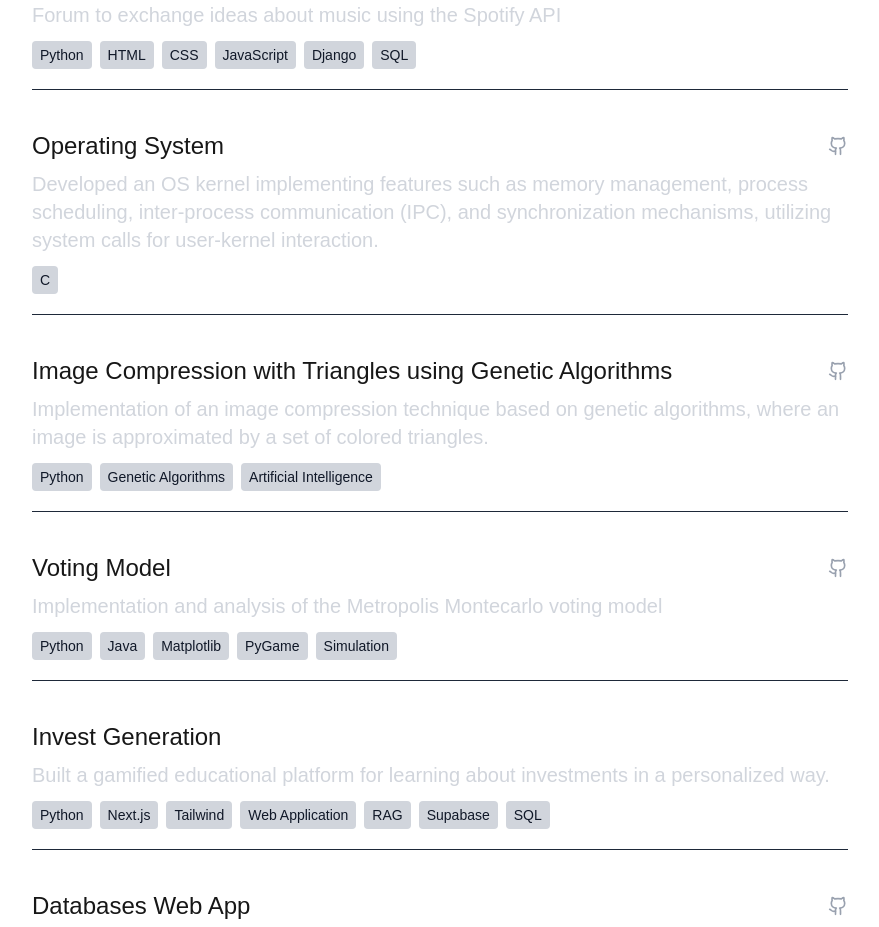
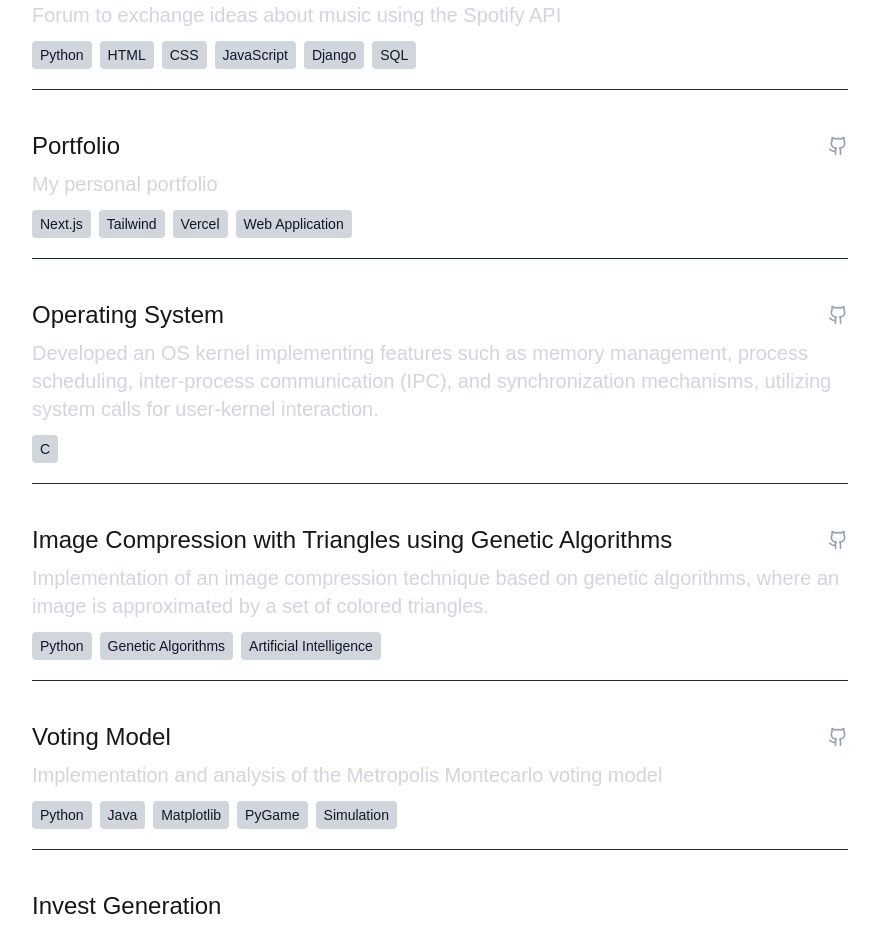
Before and after one commit to micaelaperillo/portfolio, a Next.js app: page /projects in a window 1280 px wide. Shown: the part 1840-2767 px from the top of the page, without its empty margins (296-1175 px from the left). Built offline with nearby package versions, Linux system fonts and the light colour scheme; a web font is replaced by a local one.

Commit message:
added projects

```diff
--- a/data/projects.ts
+++ b/data/projects.ts
@@ -55,6 +55,12 @@ export const projects: ProjectType[] = [
     tags: ["Python", "HTML", "CSS", "JavaScript", "Django", "SQL"]
   },
   {
+    title: "Portfolio",
+    description: "My personal portfolio",
+    github: "https://github.com/micaelaperillo/portfolio",
+    tags: ["Next.js", "Tailwind", "Vercel", "Web Application"],
+  },
+  {
     title: "Operating System",
     description: "Developed an OS kernel implementing features such as memory management, process scheduling, inter-process communication (IPC), and synchronization mechanisms, utilizing system calls for user-kernel interaction.",
     github: "https://github.com/micaelaperillo/operatingSystem",
```
